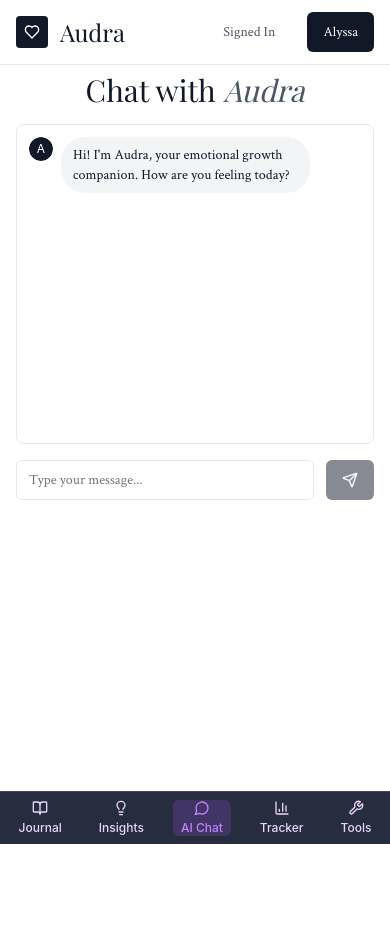
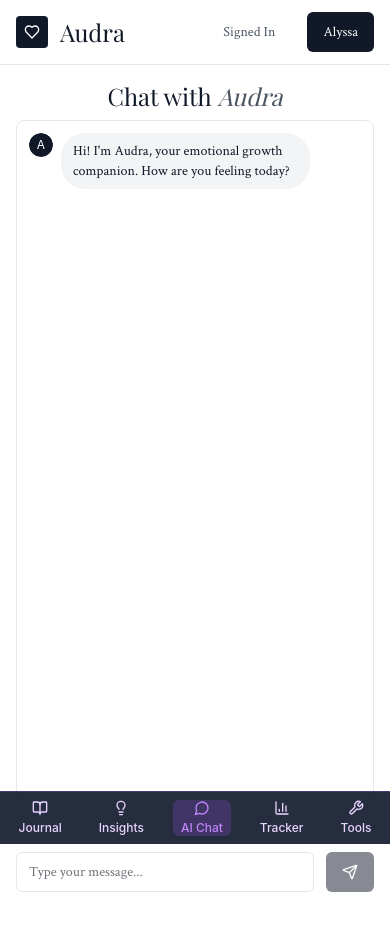
Before and after one commit to nikitapatel97/audra-66, a React (Vite) app: page / in a window 390 px wide. Shown: the top 930 px of the page. Built offline with nearby package versions, Linux system fonts and the light colour scheme; a web font is replaced by a local one.

Commit message:
Fix: Adjust chat container height
Adjusted the chat container height to fit the page and improve visibility of the input box. Updated `MobileChatbotDashboard.tsx`.

```diff
--- a/src/components/MobileChatbotDashboard.tsx
+++ b/src/components/MobileChatbotDashboard.tsx
@@ -84,10 +84,9 @@ export const MobileChatbotDashboard = () => {
   };
 
   return (
-    <div className="py-2 px-4 bg-white h-screen flex flex-col">
-      <div className="max-w-6xl mx-auto flex-1 flex flex-col">
-        <div className="text-center mb-4">
-          <h2 className="text-3xl md:text-5xl font-light text-gray-900 font-playfair">
+    <div className="h-screen bg-white flex flex-col">
+      <div className="flex-shrink-0 px-4 pt-4 pb-2">
+        <h2 className="text-2xl md:text-3xl font-light text-gray-900 font-playfair text-center">
           Chat with{" "}
           <span className="italic text-gray-600 font-playfair">
             Audra
@@ -95,9 +94,9 @@ export const MobileChatbotDashboard = () => {
         </h2>
       </div>
 
-        <div className="flex-1 flex flex-col min-h-0">
-          {/* Chat Container - Made much smaller */}
-          <div className="h-80 border border-gray-200 rounded-lg overflow-hidden flex flex-col">
+      <div className="flex-1 flex flex-col min-h-0 px-4">
+        {/* Chat Container - Uses available space */}
+        <div className="flex-1 border border-gray-200 rounded-lg overflow-hidden flex flex-col mb-4">
           <div className="flex-1 p-3 overflow-y-auto">
             {messages.map((message) => (
               <div
@@ -145,8 +144,9 @@ export const MobileChatbotDashboard = () => {
           </div>
         </div>
 
-          {/* Input - Now more visible */}
-          <div className="flex gap-3 mt-4">
+        {/* Input - Fixed at bottom */}
+        <div className="flex-shrink-0 pb-4">
+          <div className="flex gap-3">
             <Input
               placeholder="Type your message..."
               value={inputMessage}
```
Lines whose indentation alone changed are shown as unchanged.
